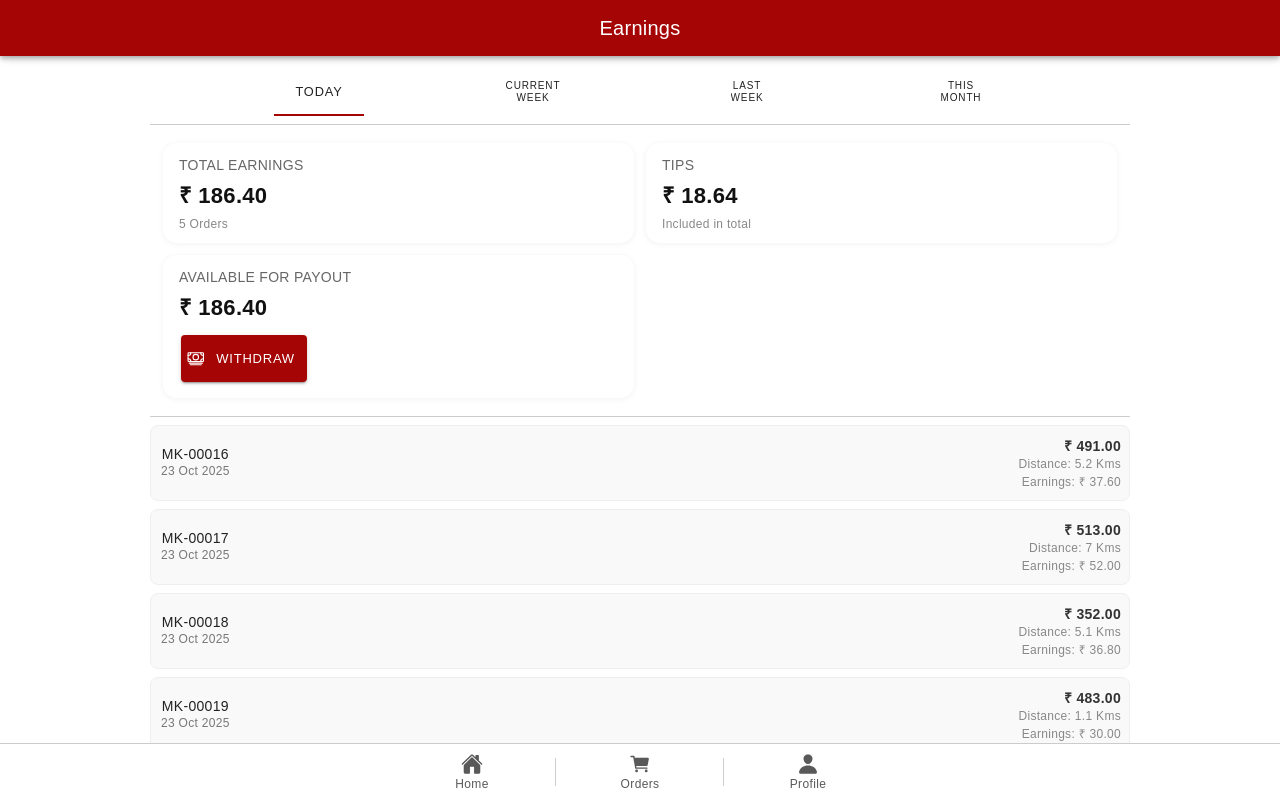
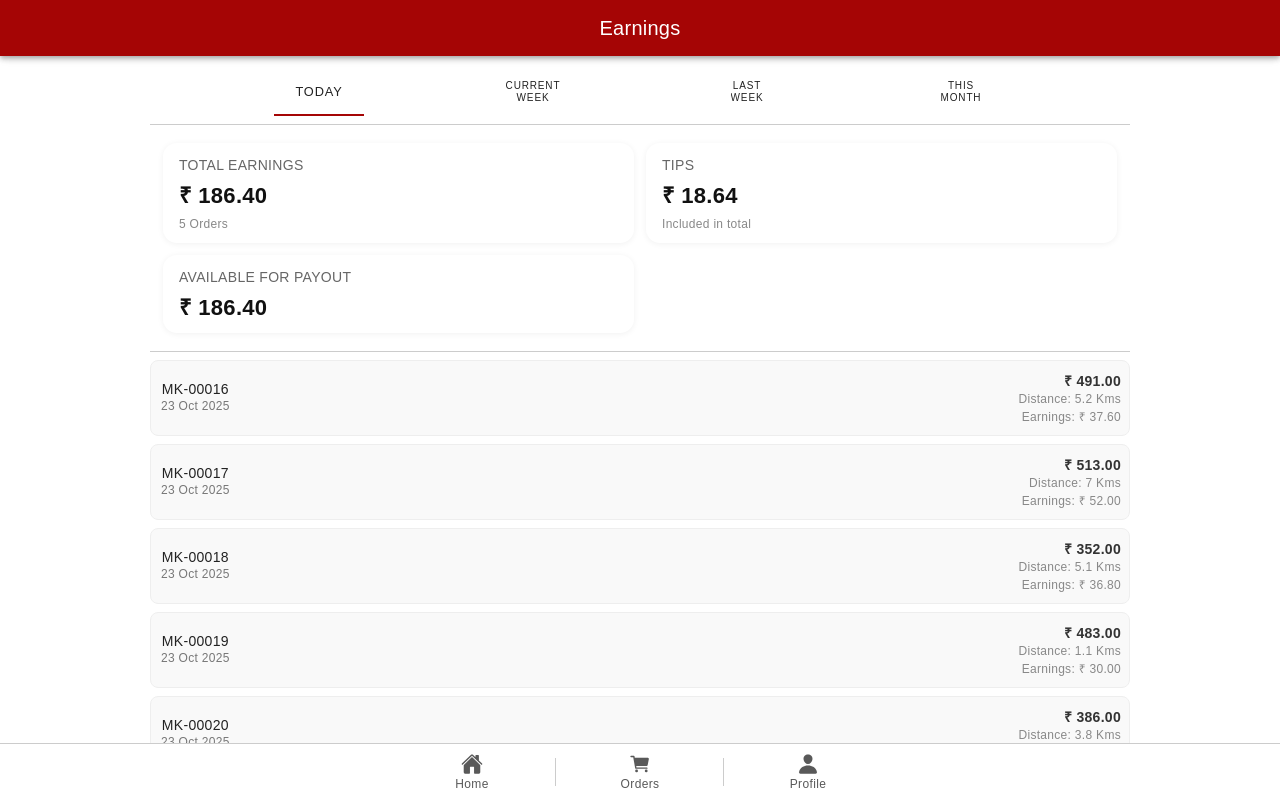
Before and after one commit to reeezmg/markit-delivery, a React (Vite) app: page /MyEarnings in a window 1280 px wide. Built offline with nearby package versions, Linux system fonts and the light colour scheme.

Commit message:
earnings changes

```diff
--- a/src/pages/EarningsPage/EarningsPage.tsx
+++ b/src/pages/EarningsPage/EarningsPage.tsx
@@ -279,9 +279,9 @@ const EarningsPage: React.FC = () => {
             <div className="earnings-card">
               <div className="card-label">Available for Payout</div>
               <div className="card-value">₹ {totalEarnings.toFixed(2)}</div>
-              <div className="payout-actions">
+              {/* <div className="payout-actions">
                 <IonButton size="small" color="primary"><IonIcon icon={cashOutline} slot="start" /><p className="withdraw-button-text">Withdraw</p></IonButton>
-              </div>
+              </div> */}
             </div>
           </section>
 
```
